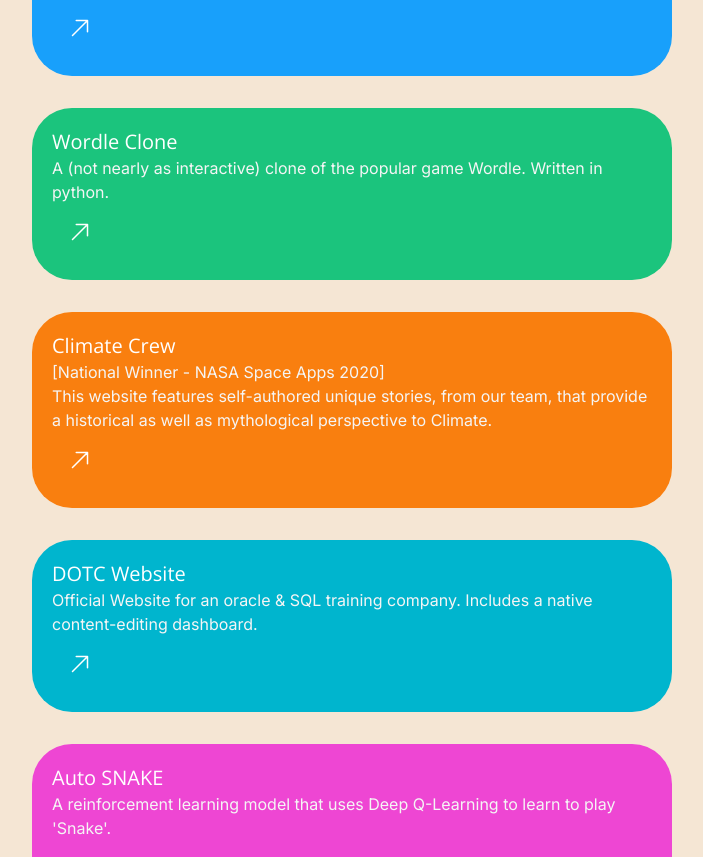
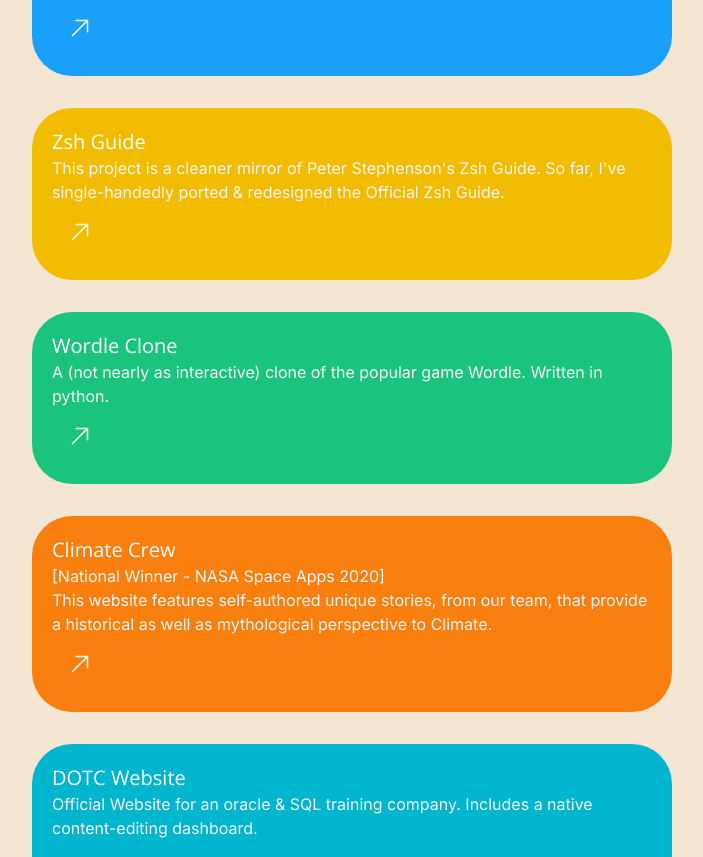
Before and after one commit to achntj/www, a Next.js app: page /projects in a window 1280 px wide. Shown: the part 1064-1921 px from the top of the page, without its empty margins (288-991 px from the left). Built offline with nearby package versions, Linux system fonts and the light colour scheme.

Commit message:
initial ui completion

```diff
--- a/components/now-playing.tsx
+++ b/components/now-playing.tsx
@@ -26,7 +26,7 @@
                 ></img>
                 <p className="ml-5 whitespace-nowrap dark:text-slate-400">
                   <span className="text-xs font-medium text-neutral-700">
-                    PLAYING ON ACHINTYA'S SPOTIFY
+                    PLAYING ON ACHINTYA{"'"}S SPOTIFY
                   </span>
                   <br />
                   <span className="font-bold dark:text-slate-300">
--- a/pages/coursework.tsx
+++ b/pages/coursework.tsx
@@ -5,7 +5,10 @@
     <Container title="Uses" description="My development setup.">
       <div>
         <h1 className="text-4xl font-bold">Coursework</h1>
-        <p>A list of courses I{"'"}m currently taking.</p>
+        <p>
+          A list of courses I{"'"}m currently taking (and have taken in the
+          past).
+        </p>
         <h3 className="my-5 text-2xl font-bold">Fall 22</h3>
         <ul className="pl-5 list-disc space-y-2">
           <li>CSE 110: Principles of Programming</li>
--- a/pages/index.tsx
+++ b/pages/index.tsx
@@ -32,7 +32,7 @@
           >
             Tech Mahindra
           </a>
-          , and a Data Science Intern at Walmart Labs.
+          .
         </p>
         <p>
           He is currently a sophomore pursuing a Bachelor of Science in Computer
@@ -44,8 +44,8 @@
             <span>Résumé</span>{" "}
           </a>
           <p className="hidden xs:block">&bull;</p>{" "}
-          <Link className="block hover:underline" href="/contact">
-            <span>Contact</span>{" "}
+          <Link className="block hover:underline" href="/coursework">
+            <span>Coursework</span>{" "}
           </Link>
         </section>
         <div className="border border-dashed border-neutral-400" />
--- a/pages/projects.tsx
+++ b/pages/projects.tsx
@@ -39,6 +39,13 @@
       desc: "A micro-blogging web-app primarily designed for helping out students solve problems related to mental health and educational-stress.",
       color: "#18a0fb",
       stack: ["React", "Firebase"],
+    },
+    {
+      name: "Zsh Guide",
+      url: "https://zshguide.vercel.app/",
+      desc: "This project is a cleaner mirror of Peter Stephenson's Zsh Guide. So far, I've single-handedly ported & redesigned the Official Zsh Guide.",
+      color: "#f2bd00",
+      stack: ["Next.JS", "TypeScript", "Contentlayer", "MDX", "TailwindCSS"],
     },
     {
       name: "Wordle Clone",
```
